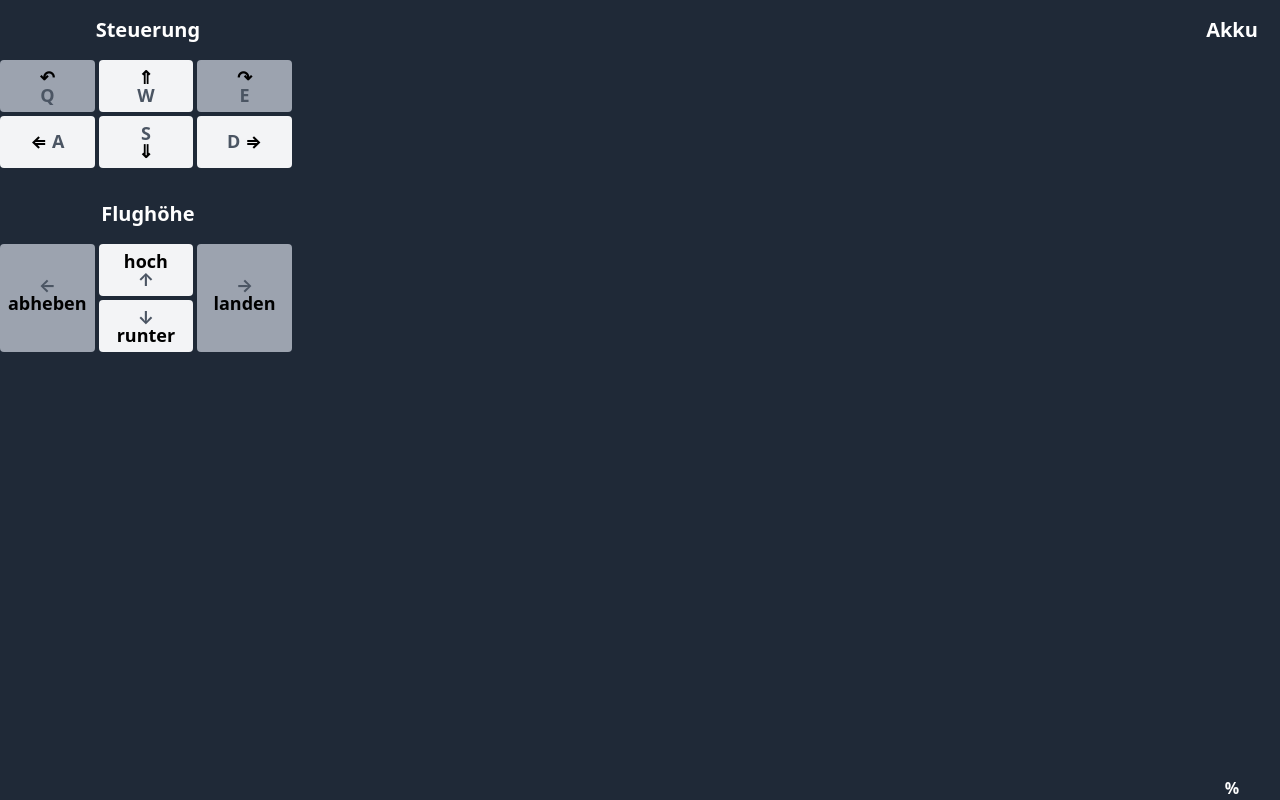
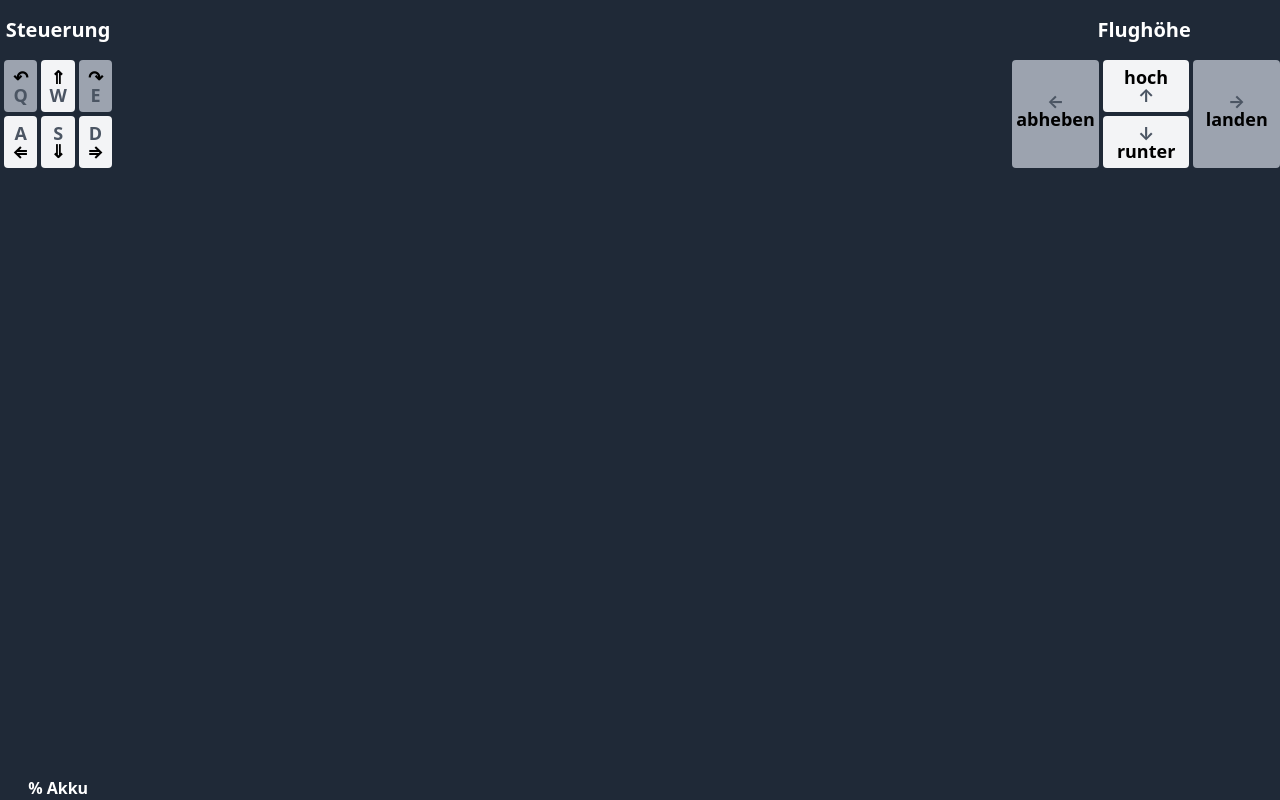
Before and after one commit to oliverpool/tello-webrtc-fpv, a plain HTML site: page index.html in a window 1280 px wide. Drawn offline with nearby package versions, Linux system fonts and the light colour scheme.

Commit message:
better layout

```diff
--- a/index.html
+++ b/index.html
@@ -14,7 +14,7 @@
       <div class="flex-shrink-0 flex flex-col">
         <h3 class="text-white font-bold text-xl mt-4">Steuerung</h3>
         <div
-          class="grid grid-cols-3 gap-1 my-4 mr-1 font-bold leading-none text-lg"
+          class="grid grid-cols-3 gap-1 my-4 mx-1 font-bold leading-none text-lg"
         >
           <div class="bg-gray-400 rounded p-2">
             ↶<br /><span class="text-gray-600">Q</span>
@@ -25,39 +25,59 @@
           <div class="bg-gray-400 rounded p-2">
             ↷<br /><span class="text-gray-600">E</span>
           </div>
-          <div class="bg-gray-100 rounded px-1 py-4">
-            ⇐ <span class="text-gray-600">A</span>
+          <div class="bg-gray-100 rounded p-2">
+            <span class="text-gray-600">A</span><br />⇐
           </div>
           <div class="bg-gray-100 rounded p-2">
             <span class="text-gray-600">S</span><br />⇓
           </div>
-          <div class="bg-gray-100 rounded px-1 py-4">
-            <span class="text-gray-600">D</span> ⇒
+          <div class="bg-gray-100 rounded p-2">
+            <span class="text-gray-600">D</span><br />⇒
           </div>
         </div>
 
+        <div
+          class="transition-all duration-200"
+          style="flex-grow: 1;"
+          id="batteryBarGone"
+        ></div>
+        <div
+          class="mx-auto w-8 transition-all duration-200"
+          style="flex-grow: 0;"
+          id="batteryBarRemaining"
+        ></div>
+        <div class="text-white font-bold" id="batteryBarLabel">
+          <span id="BatteryPercentage"></span>% Akku
+        </div>
+      </div>
+      <div
+        id="remoteVideos"
+        class="flex-auto flex flex-col"
+        style="max-width: 133.334vh;"
+      ></div>
+      <div class="flex-shrink-0 flex flex-col">
         <h3 class="text-white font-bold text-xl mt-4">Flughöhe</h3>
         <div
-          class="grid grid-cols-3 gap-1 my-4 mr-1 font-bold leading-none text-lg"
+          class="grid grid-cols-3 gap-1 my-4 ml-1 font-bold leading-none text-lg"
         >
           <div
-            class="row-span-2 bg-gray-400 rounded p-2 pt-8 cursor-pointer"
+            class="row-span-2 bg-gray-400 rounded pt-8 px-1 cursor-pointer"
             onclick="takeoff()"
           >
             <span class="text-gray-600">←</span>
             <span class="block">abheben</span>
           </div>
-          <div class="bg-gray-100 rounded p-2">
+          <div class="bg-gray-100 rounded py-2">
             hoch<br /><span class="text-gray-600">↑</span>
           </div>
           <div
-            class="row-span-2 bg-gray-400 rounded p-2 pt-8 cursor-pointer"
+            class="row-span-2 bg-gray-400 rounded pt-8 px-1 cursor-pointer"
             onclick="land()"
           >
             <span class="text-gray-600">→</span>
             <span class="block">landen</span>
           </div>
-          <div class="bg-gray-100 rounded p-2">
+          <div class="bg-gray-100 rounded py-2">
             <span class="text-gray-600">↓</span><br />runter
           </div>
         </div>
@@ -66,27 +86,6 @@
 
         <div class="text-white font-bold">
           <span id="Height"></span>
-        </div>
-      </div>
-      <div
-        id="remoteVideos"
-        class="flex-auto flex flex-col"
-        style="max-width: 133.334vh;"
-      ></div>
-      <div class="flex-shrink-0 flex flex-col">
-        <h3 class="text-white font-bold text-xl mt-4">Akku</h3>
-        <div
-          class="transition-all duration-200"
-          style="flex-grow: 1;"
-          id="batteryBarGone"
-        ></div>
-        <div
-          class="mx-8 w-8 transition-all duration-200"
-          style="flex-grow: 0;"
-          id="batteryBarRemaining"
-        ></div>
-        <div class="text-white font-bold" id="batteryBarLabel">
-          <span id="BatteryPercentage"></span>%
         </div>
       </div>
     </div>
```
Also changed, not shown: 2 other files.
